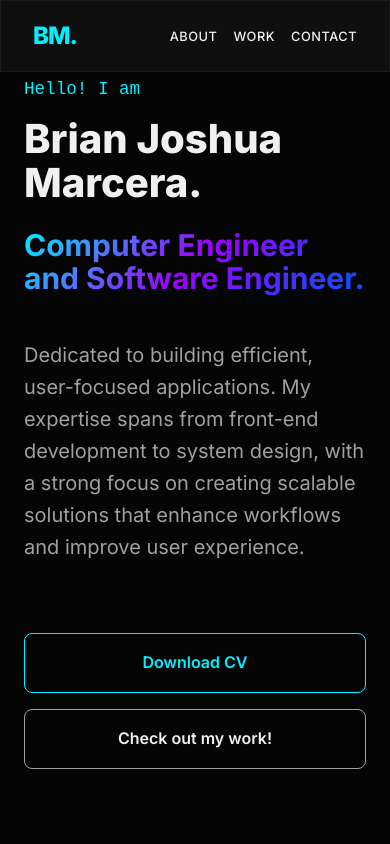
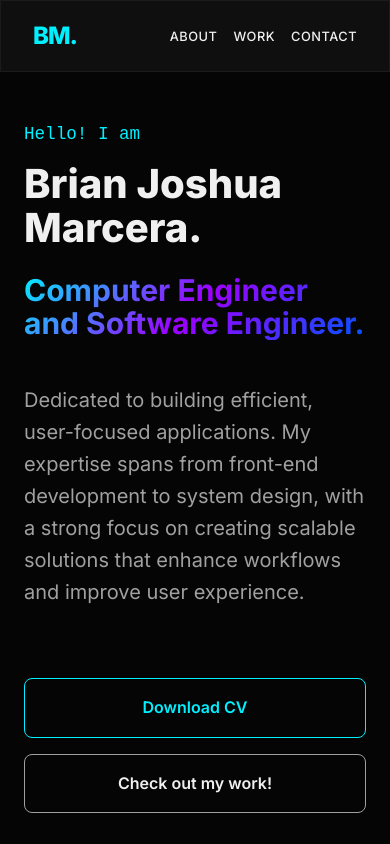
Before and after one commit to joshmrcr/portfolio, a React (Vite) app: page / in a window 390 px wide. Shown: the top 844 px of the page. Built offline with nearby package versions, Linux system fonts and the light colour scheme.

Commit message:
Fix mobile hero padding

```diff
--- a/src/components/Hero.css
+++ b/src/components/Hero.css
@@ -119,6 +119,11 @@
 }
 
 @media (max-width: 768px) {
+    .hero {
+        padding-top: 120px;
+        justify-content: flex-start;
+    }
+
     .hero-cta {
         flex-direction: column;
         gap: 1rem;
```
